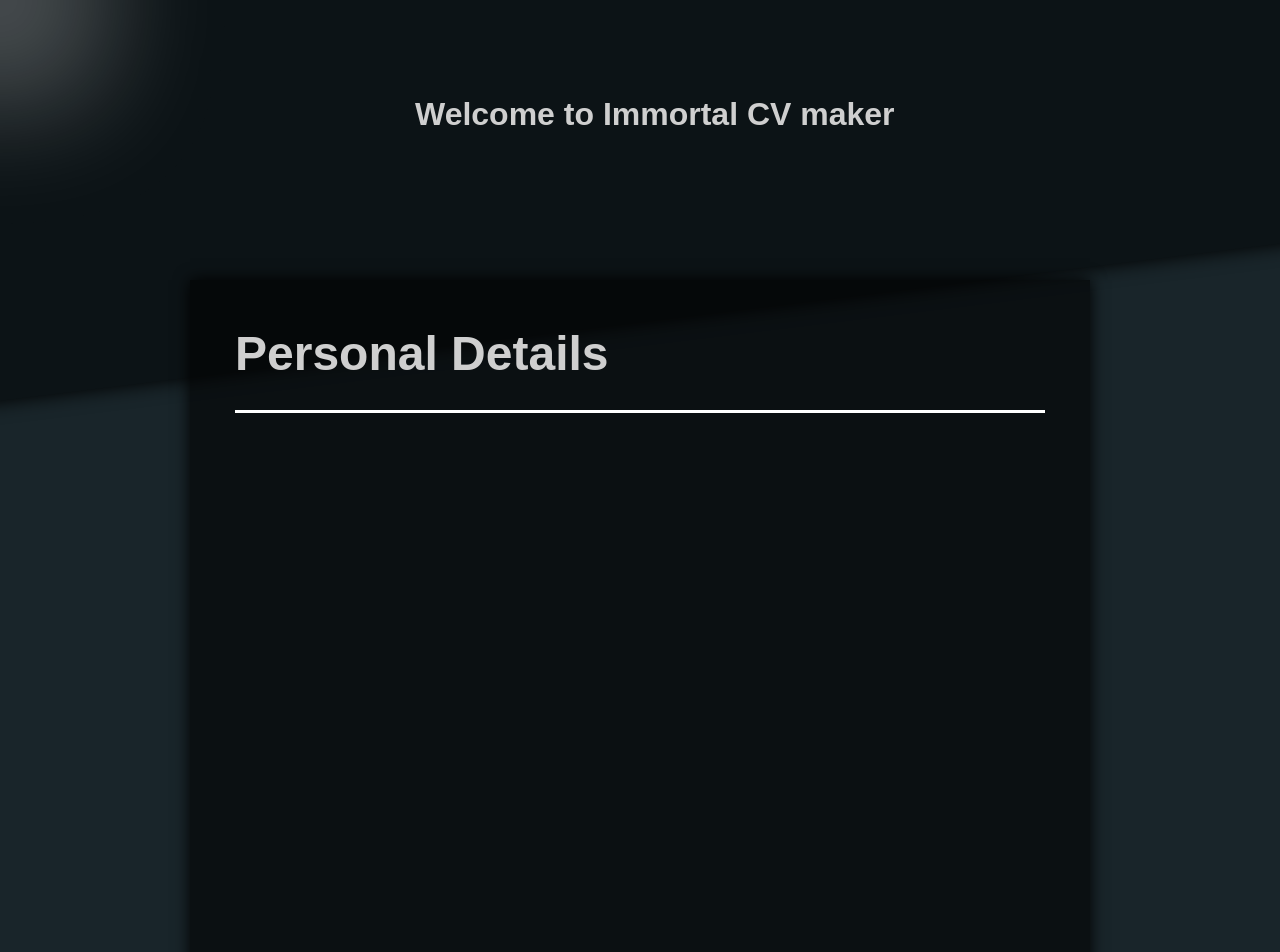
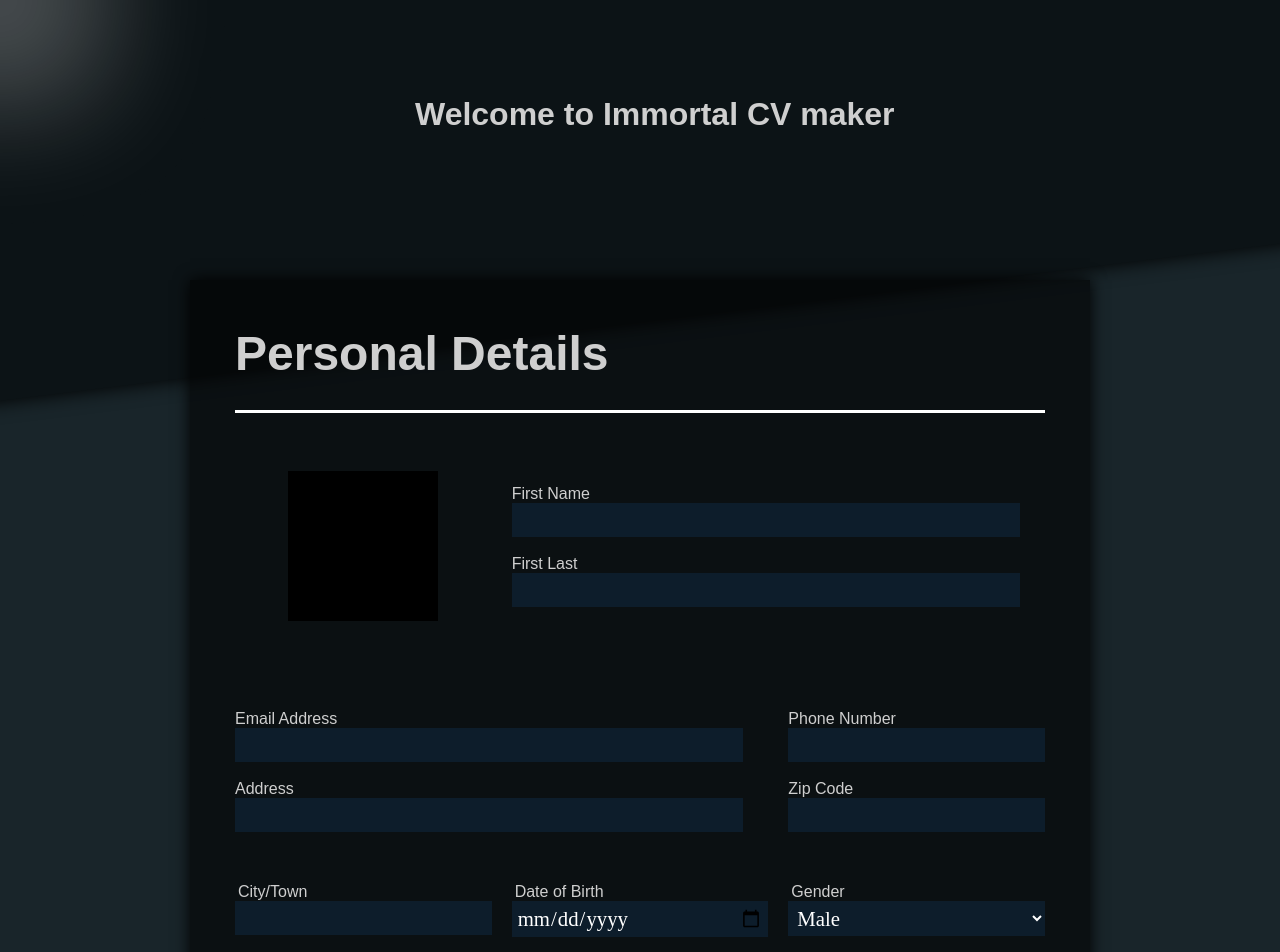
Before and after one commit to A-Dr489/CV_Application, a React (Vite) app: page / in a window 1280 px wide. Shown: the top 952 px of the page. Built offline with nearby package versions, Linux system fonts and the light colour scheme; a web font is replaced by a local one.

Commit message:
finished the basic form layout, it still need functionality

```diff
--- a/src/App.css
+++ b/src/App.css
@@ -46,15 +46,49 @@ body {
 .formDiv {
     flex: 1;
     max-width: 900px;
-    height: 100vh;
+    height: 120vh;
     background-color: rgba(0, 0, 0, 0.57);
     box-shadow: 0px 0px 15px black;
     z-index: 2;
 }
+
+/* BasicForm */
 
 .daddy-form {
     display: flex;
     flex-direction: column;
     align-items: center;
     color: rgb(207, 207, 207);
+    gap: 20px;
 }
+
+.personal-info {
+    display: grid;
+    grid-template-columns: repeat(3, minmax(200px, 1fr));
+    grid-template-rows: repeat(3, 225px);
+    width: 90%;
+    column-gap: 20px;
+}
+
+.inputs {
+    font-size: 1.3em;
+    padding: 5px;
+    background-color: rgba(15, 37, 58, 0.634);
+    color: white;
+    font-family: VT323;
+    border: none;
+}
+
+.inputs:focus {
+    animation: inputFocus 2.5s infinite alternate;
+}
+
+@keyframes inputFocus {
+    0% {
+        background-color: black;
+    } 100% {
+        background-color: rgba(15, 37, 58, 0.634);
+    }
+}
+
+/* BasicForm */
--- a/src/basicForm.jsx
+++ b/src/basicForm.jsx
@@ -8,7 +8,48 @@ export function BasicForm() {
             <div style={{borderBottom: "3px solid white", width: "90%"}}>
                 <h1 style={{fontSize: 3 + "em", textAlign: "left", lineHeight: 1, marginTop: "50px"}}>Personal Details</h1>
             </div>
+            <div className='personal-info'>
+                <div style={{display: 'flex', justifyContent: "center", alignItems: "center"}}>
+                    <div style={{backgroundColor: 'black', width: "150px", height: "150px"}}></div>
+                </div>
+                <div style={{display: "flex", flexDirection: "column", justifyContent: "center", gridColumnStart: 2, gridColumnEnd: 4, paddingRight: "25px"}}>
+                    <label>First Name</label>
+                    <input type='text' className="inputs"></input><br />
+                    <label>First Last</label>
+                    <input type='text' className="inputs"></input>
+                </div>
 
+                <div style={{display: "flex", flexDirection: "column", justifyContent: "center", gridColumnStart: 1, gridColumnEnd: 3, paddingRight: "25px"}}>
+                    <label>Email Address</label>
+                    <input type='email' className="inputs"></input> <br />
+                    <div style={{display: "flex", flexDirection: "column"}}>
+                        <label>Address</label>
+                        <input type='email' className="inputs"></input>
+                    </div>
+
+                </div>
+                <div style={{display: "flex", flexDirection: "column", justifyContent: "center"}}>
+                    <label>Phone Number</label>
+                    <input type='tel' className="inputs"></input> <br />
+                    <label>Zip Code</label>
+                    <input type='text' className="inputs"></input>
+                </div>
+                <div style={{display: "flex", flexDirection: "column"}}>
+                    <label style={{marginLeft: "3px"}}>City/Town</label>
+                    <input type='text' className="inputs"></input>
+                </div>
+                <div style={{display: "flex", flexDirection: "column"}}>
+                    <label style={{marginLeft: "3px"}}>Date of Birth</label>
+                    <input type='date' className="inputs"></input>
+                </div>
+                <div style={{display: "flex", flexDirection: "column"}}>
+                    <label style={{marginLeft: "3px"}}>Gender</label>
+                    <select className="inputs">
+                        <option value="male">Male</option>
+                        <option value="female">Female</option>
+                    </select>
+                </div>
+            </div>
         </form>
      </>
     )
```
